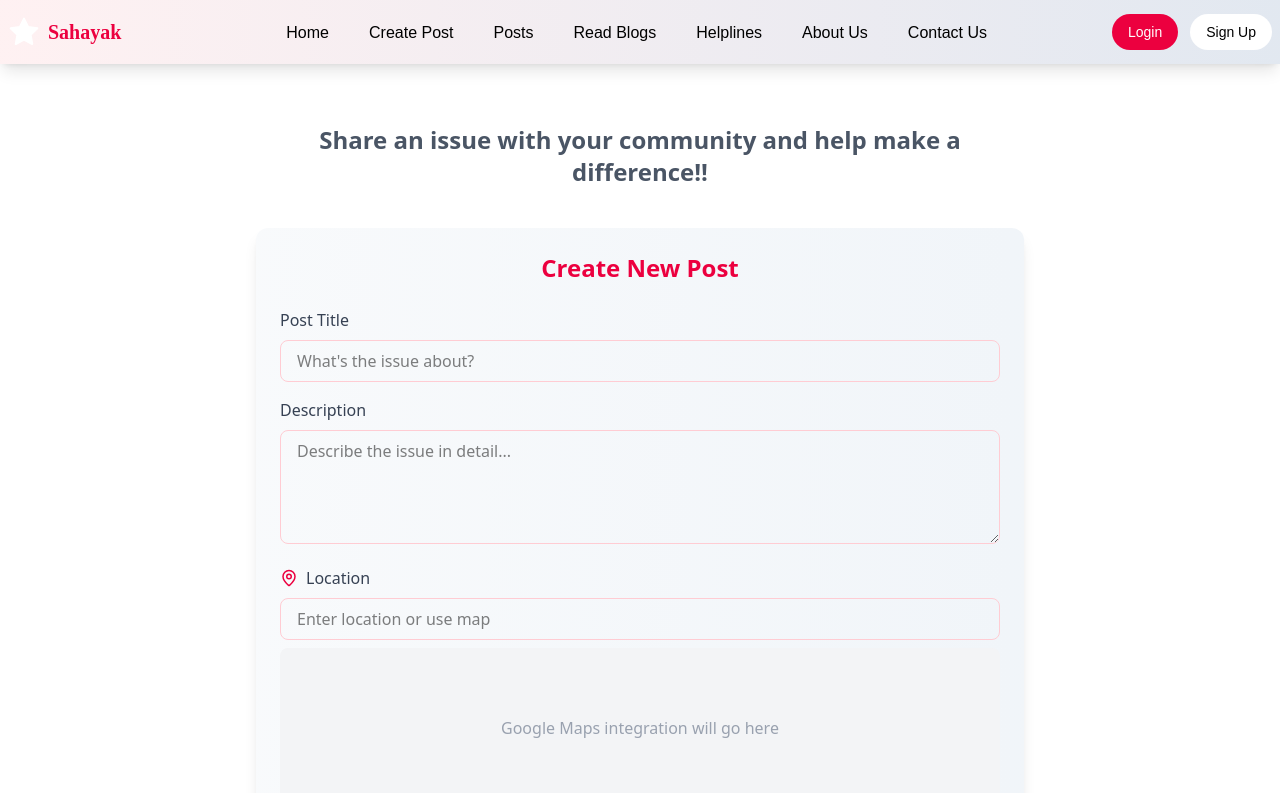
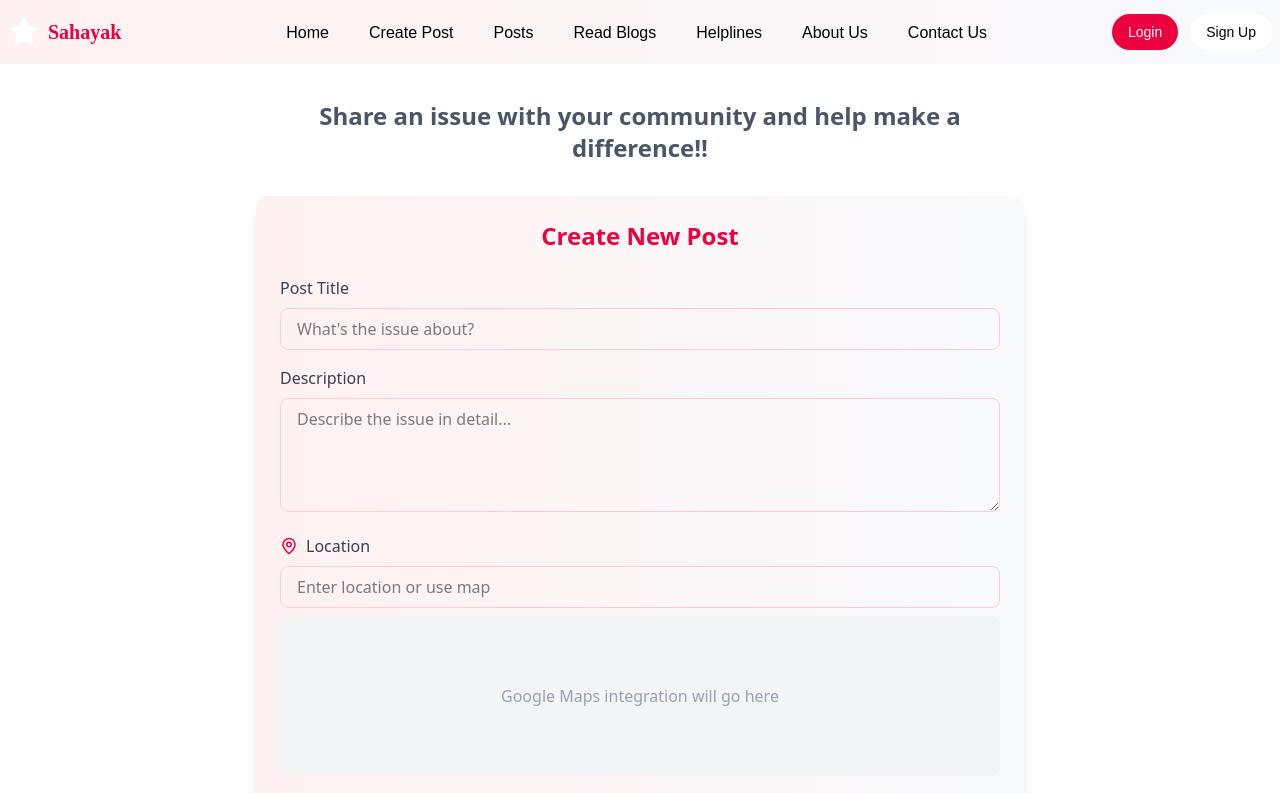
Before and after one commit to RohanMalakar/Hack-Byte, a React (Vite) app in the folder frontend/: page /create in a window 1280 px wide. Shown: the top 793 px of the page. Built offline with nearby package versions, Linux system fonts and the light colour scheme.

Commit message:
Changing the styles of different feature

```diff
--- a/frontend/src/components/createposts/PostForm.jsx
+++ b/frontend/src/components/createposts/PostForm.jsx
@@ -118,7 +118,7 @@ const PostForm = ({ editPost = null, onSubmit }) => {
 
   return (
     <motion.div
-      className="w-full max-w-3xl mx-auto p-6 bg-gradient-to-r from-slate-50 to-slate-100 rounded-xl shadow-lg"
+      className="w-full max-w-3xl mx-auto p-6 bg-gradient-to-r from-rose-50 to-slate-50 rounded-xl shadow-lg"
       initial="hidden"
       animate="visible"
       variants={formVariants}
--- a/frontend/src/components/home/hero.jsx
+++ b/frontend/src/components/home/hero.jsx
@@ -85,7 +85,7 @@ const ImageCarousel = () => {
               <motion.img
                 src={img}
                 alt={`Carousel Image ${index + 1}`}
-                className="w-64 h-64 object-cover rounded-lg"
+                className="w-[356px] h-[356px] object-cover rounded-lg"
                 initial={{ scale: 1 }}
                 whileHover={{
                   scale: 1.05,
--- a/frontend/src/components/home/steps.jsx
+++ b/frontend/src/components/home/steps.jsx
@@ -51,7 +51,7 @@ const Steps2 = () => {
   ];
 
   return (
-    <div className="w-full flex flex-col items-center px-6 py-16 bg-slate-180">
+    <div className="w-full flex flex-col items-center px-6 py-8 bg-slate-180">
       <motion.h3
         className="text-3xl font-bold text-[#7A2F46] mb-10"
         initial={{ opacity: 0, y: -20 }}
@@ -85,7 +85,7 @@ const Steps2 = () => {
           {steps.map((step, index) => (
             <motion.div
               key={index}
-              className={`relative p-6 bg-rose-200 text-white rounded-xl shadow-lg transition duration-200 ease-out cursor-pointer
+              className={`relative p-6 bg-rose-300 text-white rounded-xl shadow-lg transition duration-200 ease-out cursor-pointer
                 ${index % 2 === 0 ? "rotate-[-2deg]" : "rotate-[2deg]"}
                 hover:scale-105 hover:bg-rose-600 hover:shadow-2xl
                 hover:${index % 2 === 0 ? "rotate-[-1deg]" : "rotate-[1deg]"}
--- a/frontend/src/components/layout/Navbar.jsx
+++ b/frontend/src/components/layout/Navbar.jsx
@@ -22,7 +22,7 @@ const FeminineNavbar = () => {
   ];
 
   return (
-    <nav className="bg-gradient-to-r from-rose-50 to-slate-200 shadow-lg">
+    <nav className="bg-gradient-to-r from-rose-50 to-slate-50 ">
       <div className="max-w-7xl mx-auto px-4 sm:px-6 lg:px-2">
         <div className="flex justify-between h-16">
           {/* Logo Section */}
--- a/frontend/src/pages/Create.jsx
+++ b/frontend/src/pages/Create.jsx
@@ -14,10 +14,10 @@ const Create = () => {
   };
 
   return (
-    <div className="min-h-screen bg-slate-180 to-slate-100 py-12 px-4">
+    <div className="min-h-screen bg-slate-180 to-slate-100 py-6 px-4">
       {/* Page Header */}
       <motion.div
-        className="max-w-3xl mx-auto mb-10 text-center"
+        className="max-w-3xl mx-auto mb-8 text-center"
         initial={{ opacity: 0, y: -20 }}
         animate={{ opacity: 1, y: 0 }}
         transition={{ duration: 0.5 }}
```
